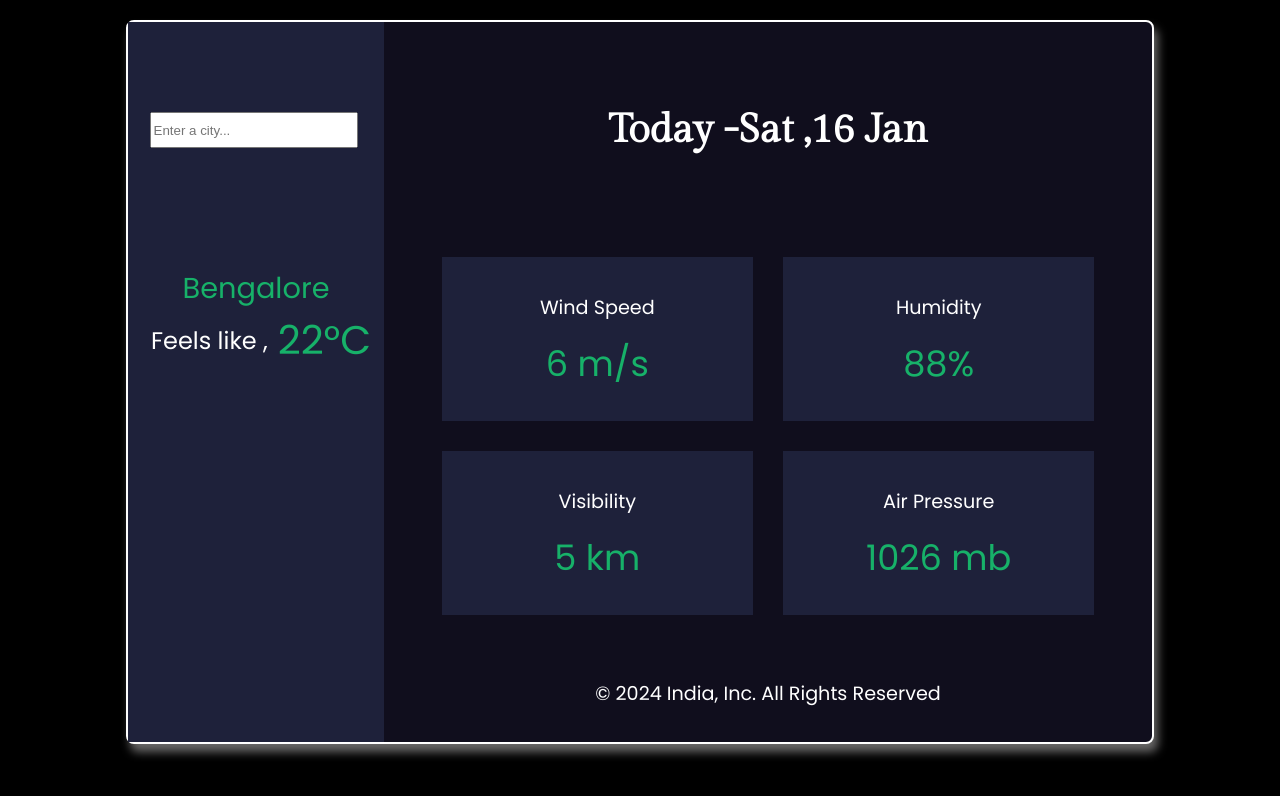
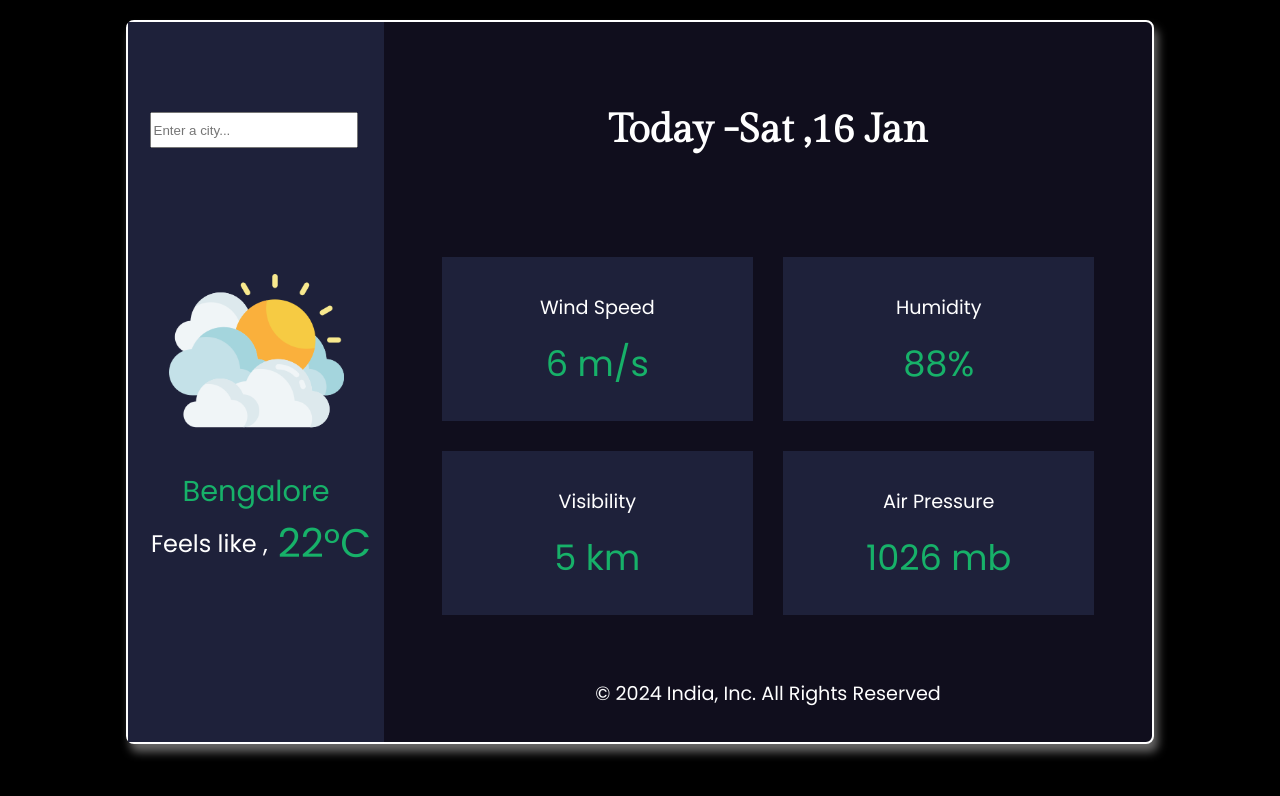
Before and after one commit to Srijan76-code/WEATHER_APP, a plain HTML site: page index.html in a window 1280 px wide. Drawn offline with Linux system fonts and the light colour scheme; the site is published under a folder, as on GitHub Pages, so addresses that start at the root find nothing; a web font is replaced by a local one.

Commit message:
Added Path For Images

```diff
--- a/index.html
+++ b/index.html
@@ -23,7 +23,7 @@
             </div>
 
             <div class="img">
-                <img src="/images/clouds.png" alt="">
+                <img src="./images/clouds.png" alt="">
             </div>
 
             <div class="city">Bengalore</div>
```
